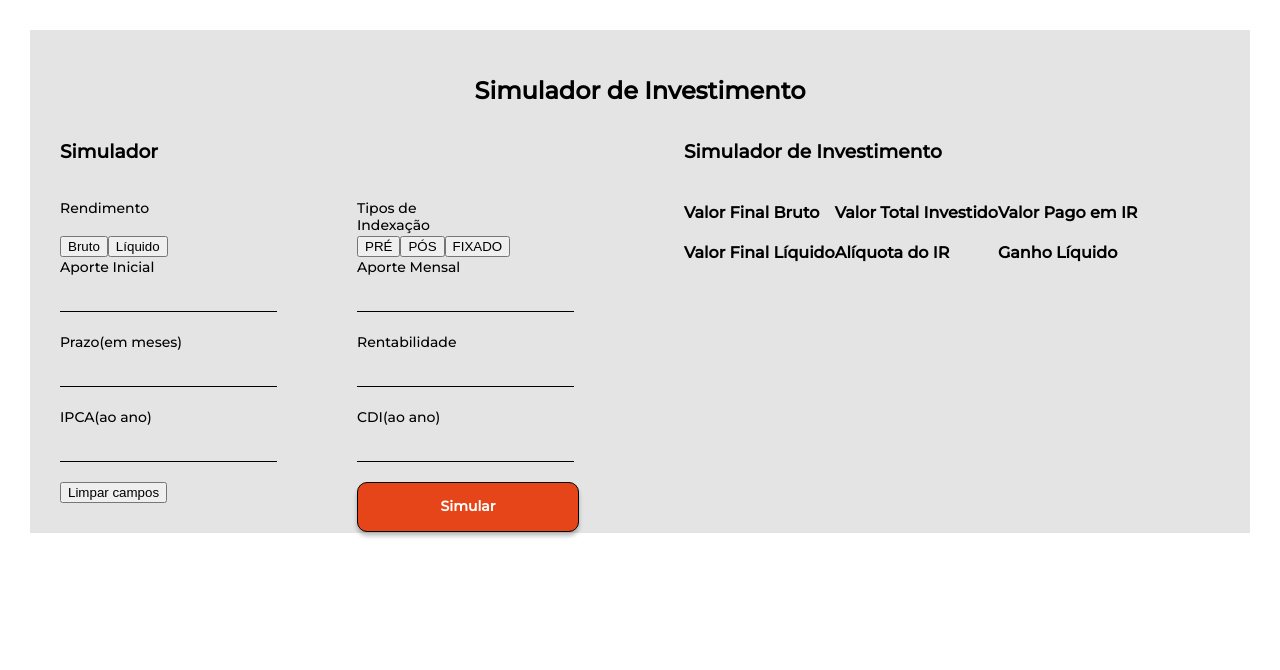
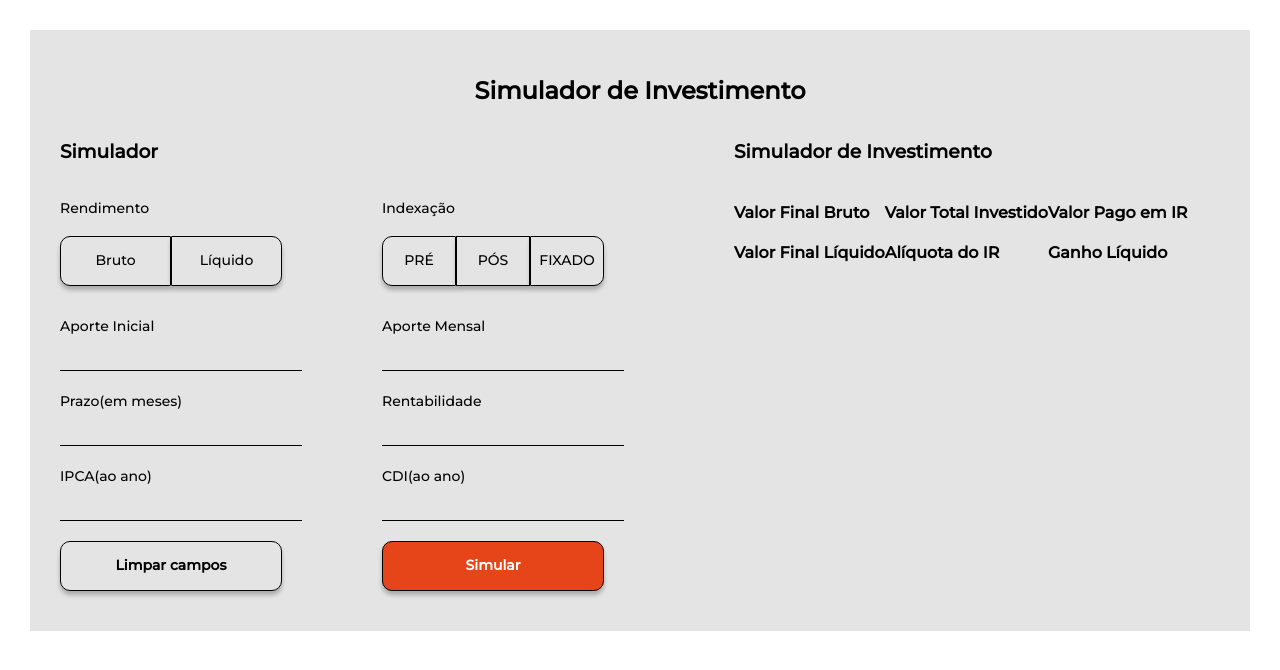
Before and after one commit to emidioreb/investmentSimulator, a React (Create React App) app: page / in a window 1280 px wide. Shown: the top 670 px of the page. Built offline with nearby package versions, Linux system fonts and the light colour scheme; no server answers.

Commit message:
ccs botões terminados

```diff
--- a/src/App.css
+++ b/src/App.css
@@ -42,7 +42,7 @@
   margin-right: 30px;
   margin-top: 30px;
   padding-top: 30px;
-  padding-bottom: 30px;
+  padding-bottom: 90px;
 }
 
 @keyframes App-logo-spin {
--- a/src/components/SimulatorColumnLeft.jsx
+++ b/src/components/SimulatorColumnLeft.jsx
@@ -1,4 +1,4 @@
-import React from 'react';
+import React, { useState } from 'react';
 import UseApi from '../hooks/UseApi';
 // import UseApiSimulation from '../hooks/UseApiSimulation';
 import UseInfoLeft from '../hooks/UseInfoLeft';
@@ -10,6 +10,8 @@ function SimulatorColumnLeft() {
   const { setTimer } = UseInfoLeft();
   const { IPCA, setIPCA } = UseInfoLeft();
   const { indicators } = UseApi();
+  const [changeColorGross, setChangeColorGross] = useState(false);
+  const [changeColorEquity, setChangeColorEquity] = useState(false);
   // const { simulations } = UseApiSimulation();
   // const { indexing } = UseInfoRight();
 
@@ -25,6 +27,28 @@ function SimulatorColumnLeft() {
   //   console.log(verifyIndexing);
   // }
 
+  function onClickButtonGross() {
+    if (changeColorGross === false) {
+      setChangeColorGross(true);
+      setIncome('bruto');
+      setChangeColorEquity(false);
+    } else {
+      setChangeColorGross(false);
+      setIncome('');
+    }
+  }
+
+  function onClickButtonEquity() {
+    if (changeColorEquity === false) {
+      setChangeColorEquity(true);
+      setIncome('liquido');
+      setChangeColorGross(false);
+    } else {
+      setChangeColorEquity(false);
+      setIncome('');
+    }
+  }
+
   return (
     <div className="simulatorColumnLeft">
       <div className="income">
@@ -32,15 +56,15 @@ function SimulatorColumnLeft() {
         <div className="buttons-income">
           <button
             type="button"
-            className="button-gross"
-            onClick={() => setIncome('bruto')}
+            className={changeColorGross ? 'button-change-color-left' : 'button-gross'}
+            onClick={onClickButtonGross}
           >
             Bruto
           </button>
           <button
             type="button"
-            className="button-equity"
-            onClick={() => setIncome('liquido')}
+            className={changeColorEquity ? 'button-change-color-right' : 'button-equity'}
+            onClick={onClickButtonEquity}
           >
             Líquido
           </button>
--- a/src/components/SimulatorColumnRight.jsx
+++ b/src/components/SimulatorColumnRight.jsx
@@ -1,4 +1,4 @@
-import React from 'react';
+import React, { useState } from 'react';
 import UseApi from '../hooks/UseApi';
 import UseInfoRight from '../hooks/UseInfoRight';
 // import UseApiSimulation from '../hooks/UseApiSimulation';
@@ -9,6 +9,9 @@ function SimulatorColumnRight() {
   const { setProfitability } = UseInfoRight();
   const { indicators } = UseApi();
   const { CDI, setCDI } = UseInfoRight();
+  const [changeColorBefore, setChangeColorBefore] = useState(false);
+  const [changeColorFix, setChangeColorFix] = useState(false);
+  const [changeColorAfter, setChangeColorAfter] = useState(false);
   // const { simulations, setTeste } = UseApiSimulation();
 
   // Atualizando os valores de cdi quem vem da API.
@@ -17,29 +20,65 @@ function SimulatorColumnRight() {
     setCDI(indicators[0].valor);
   }
 
+  function onClickButtonBefore() {
+    if (changeColorBefore === false) {
+      setChangeColorBefore(true);
+      setIndexing('pre');
+      setChangeColorFix(false);
+      setChangeColorAfter(false);
+    } else {
+      setChangeColorBefore(false);
+      setIndexing('');
+    }
+  }
+
+  function onClickButtonFix() {
+    if (changeColorFix === false) {
+      setChangeColorFix(true);
+      setIndexing('ipca');
+      setChangeColorBefore(false);
+      setChangeColorAfter(false);
+    } else {
+      setChangeColorFix(false);
+      setIndexing('');
+    }
+  }
+
+  function onClickButtonAfter() {
+    if (changeColorAfter === false) {
+      setChangeColorAfter(true);
+      setIndexing('pos');
+      setChangeColorBefore(false);
+      setChangeColorFix(false);
+    } else {
+      setChangeColorAfter(false);
+      setIndexing('');
+    }
+  }
+
   return (
     <div>
       <div className="indexing-Types">
-        <h4 className="sub-title">Tipos de Indexação</h4>
+        <h4 className="sub-title title-indexing-Types">Indexação</h4>
         <div className="buttons-Indexing-Types">
           <button
             type="button"
-            className="button-before"
-            onClick={() => setIndexing('pre')}
+            className={changeColorBefore ? 'button-change-color-left' : 'button-before'}
+            onClick={onClickButtonBefore}
           >
             PRÉ
           </button>
           <button
             type="button"
-            className="button-after"
-            onClick={() => setIndexing('pos')}
+            className={changeColorAfter ? 'button-change-color-center' : 'button-after'}
+            onClick={onClickButtonAfter}
           >
             PÓS
           </button>
           <button
             type="button"
-            className="button-fix"
-            onClick={() => setIndexing('ipca')}
+            className={changeColorFix ? 'button-change-color-right' : 'button-fix'}
+            onClick={onClickButtonFix}
           >
             FIXADO
           </button>
--- a/src/css/simulator.css
+++ b/src/css/simulator.css
@@ -61,3 +61,165 @@ input{
     transition: all 0.5s;
     cursor: pointer;
 }
+
+.clear{
+    background-color: #E4E4E4;
+    border: 1px solid #000000;
+    box-sizing: border-box;
+    box-shadow: 0px 4px 4px rgba(0, 0, 0, 0.25);
+    border-radius: 10px;
+    position: absolute;
+    width: 222px;
+    height: 50px;
+    font-family: Montserrat;
+    font-style: normal;
+    font-weight: bold;
+    font-size: 14px;
+    line-height: 17px;
+    color: #000000;
+    transition: all 0.5s;
+    cursor: pointer;
+}
+
+.button-gross{
+    background-color: #E4E4E4;
+    border: 1px solid #000000;
+    box-sizing: border-box;
+    box-shadow: 0px 4px 4px rgba(0, 0, 0, 0.25);
+    border-radius: 10px 1px 1px 10px;
+    width: 111px;
+    height: 50px;
+    font-family: Montserrat;
+    font-style: normal;
+    font-size: 14px;
+    line-height: 17px;
+    color: #000000;
+    transition: all 0.5s;
+    cursor: pointer;
+}
+
+.button-equity{
+    background-color: #E4E4E4;
+    border: 1px solid #000000;
+    box-sizing: border-box;
+    box-shadow: 0px 4px 4px rgba(0, 0, 0, 0.25);
+    border-radius: 1px 10px 10px 1px;
+    width: 111px;
+    height: 50px;
+    font-family: Montserrat;
+    font-style: normal;
+    font-size: 14px;
+    line-height: 17px;
+    color: #000000;
+    transition: all 0.5s;
+    cursor: pointer;
+}
+
+.button-before{
+    background-color: #E4E4E4;
+    border: 1px solid #000000;
+    box-sizing: border-box;
+    box-shadow: 0px 4px 4px rgba(0, 0, 0, 0.25);
+    border-radius: 10px 1px 1px 10px;
+    width: 74px;
+    height: 50px;
+    font-family: Montserrat;
+    font-style: normal;
+    font-size: 14px;
+    line-height: 17px;
+    color: #000000;
+    transition: all 0.5s;
+    cursor: pointer;
+}
+
+.button-after{
+    background-color: #E4E4E4;
+    border: 1px solid #000000;
+    box-sizing: border-box;
+    box-shadow: 0px 4px 4px rgba(0, 0, 0, 0.25);
+    width: 74px;
+    height: 50px;
+    font-family: Montserrat;
+    font-style: normal;
+    font-size: 14px;
+    line-height: 17px;
+    color: #000000;
+    transition: all 0.5s;
+    cursor: pointer;
+}
+
+.button-fix{
+    background-color: #E4E4E4;
+    border: 1px solid #000000;
+    box-sizing: border-box;
+    box-shadow: 0px 4px 4px rgba(0, 0, 0, 0.25);
+    border-radius: 1px 10px 10px 1px;
+    width: 74px;
+    height: 50px;
+    font-family: Montserrat;
+    font-style: normal;
+    font-size: 14px;
+    line-height: 17px;
+    color: #000000;
+    transition: all 0.5s;
+    cursor: pointer;
+}
+
+/* .title-indexing-Types{
+    border: 2px solid red;
+    padding-right: 100px;
+} */
+
+.buttons-income, .buttons-Indexing-Types{
+    margin-bottom: 30px;
+}
+
+.button-change-color-left{
+    background-color: #E64519;
+    border: 1px solid #000000;
+    box-sizing: border-box;
+    box-shadow: 0px 4px 4px rgba(0, 0, 0, 0.25);
+    border-radius: 10px 1px 1px 10px;
+    width: 111px;
+    height: 50px;
+    font-family: Montserrat;
+    font-style: normal;
+    font-size: 14px;
+    line-height: 17px;
+    color: #F5F5F5;
+    transition: all 0.5s;
+    cursor: pointer;
+}
+
+.button-change-color-right{
+    background-color: #E64519;
+    border: 1px solid #000000;
+    box-sizing: border-box;
+    box-shadow: 0px 4px 4px rgba(0, 0, 0, 0.25);
+    border-radius: 1px 10px 10px 1px;
+    width: 111px;
+    height: 50px;
+    font-family: Montserrat;
+    font-style: normal;
+    font-size: 14px;
+    line-height: 17px;
+    color: #F5F5F5;
+    transition: all 0.5s;
+    cursor: pointer;
+}
+
+.button-change-color-center{
+    background-color: #E64519;
+    border: 1px solid #000000;
+    box-sizing: border-box;
+    box-shadow: 0px 4px 4px rgba(0, 0, 0, 0.25);
+    width: 111px;
+    height: 50px;
+    font-family: Montserrat;
+    font-style: normal;
+    font-size: 14px;
+    line-height: 17px;
+    color: #F5F5F5;
+    transition: all 0.5s;
+    cursor: pointer;
+}
```
